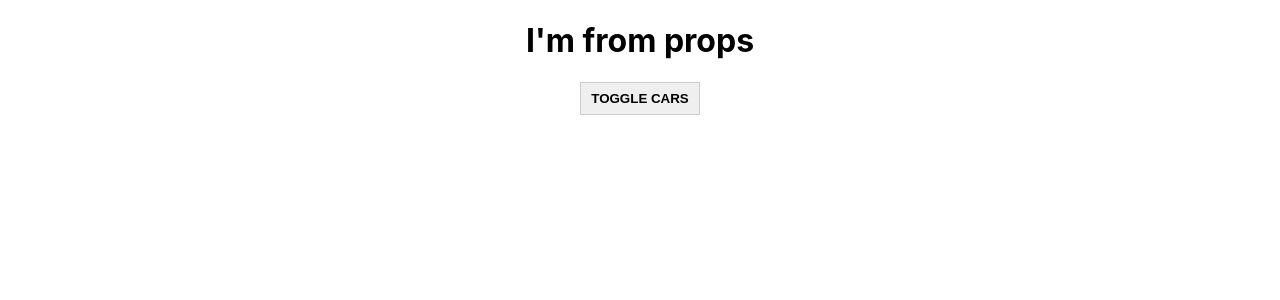
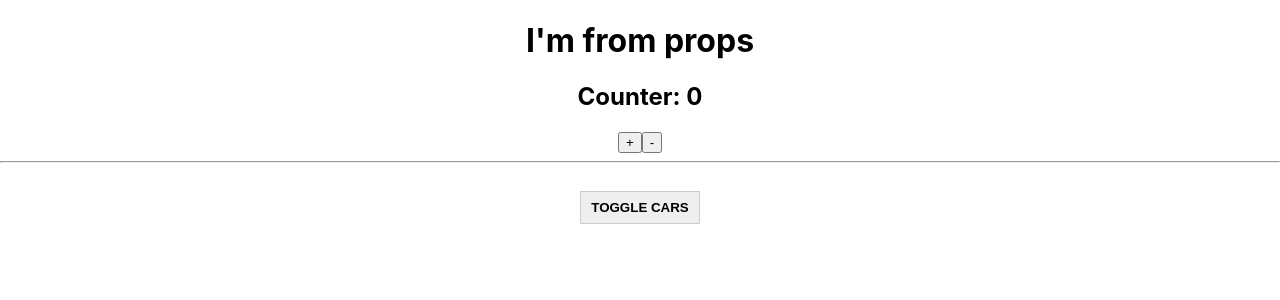
Before and after one commit to Cayman2312/React-project, a React (Create React App) app: page / in a window 1280 px wide. Shown: the top 300 px of the page. Built offline with nearby package versions, Linux system fonts and the light colour scheme; the HTML template or start-up script is replaced by a standard one.

Commit message:
вывод в рендере нескольких компонентов без корневого div с использованием массива

```diff
--- a/src/App.js
+++ b/src/App.js
@@ -2,6 +2,7 @@
 import './App.scss';
 import Car from './Car/Car';
 import ErrorBoundary from './ErrorBoundary/ErrorBoundary';
+import Counter from './Counter/Counter';
 
 class App extends Component {
   constructor(props) {
@@ -10,8 +11,8 @@
     this.state = {
       cars: [
         { name: 'Ford', year: 2018 },
-        { name: 'Audi', year: 2016 },
-        { name: 'Mazda', year: 2010 },
+        // { name: 'Audi', year: 2016 },
+        // { name: 'Mazda', year: 2010 },
       ],
       pageTitle: 'React components',
       showCars: false,
@@ -75,9 +76,18 @@
     return (
       <div style={divStyle}>
         {/* <h1>{this.state.pageTitle}</h1> */}
+
         <h1>{this.props.title}</h1>
 
-        <button onClick={this.toggleCarsHandler} className={'AppButton'}>
+        <Counter />
+
+        <hr />
+
+        <button
+          style={{ marginTop: '20px' }}
+          onClick={this.toggleCarsHandler}
+          className={'AppButton'}
+        >
           Toggle cars
         </button>
 
--- a/src/Car/Car.js
+++ b/src/Car/Car.js
@@ -27,10 +27,6 @@
 
   render() {
     console.log('Car render');
-
-    if (Math.random() > 0.7) {
-      throw new Error('Car render Error');
-    }
 
     const inputClasses = ['input'];
 
--- /dev/null
+++ b/src/Counter/Counter.js
@@ -0,0 +1,40 @@
+import React from 'react';
+
+export default class Counter extends React.Component {
+  state = {
+    counter: 0,
+  };
+
+  addCounter = () => {
+    this.setState({
+      counter: this.state.counter + 1,
+    });
+  };
+
+  render() {
+    // return (
+    //   <div>
+    //     <h2>Counter: {this.state.counter}</h2>
+    //     <button onClick={this.addCounter}>+</button>
+    //     <button
+    //       onClick={() => this.setState({ counter: this.state.counter - 1 })}
+    //     >
+    //       -
+    //     </button>
+    //   </div>
+    // );
+
+    return [
+      <h2 key="1">Counter: {this.state.counter}</h2>,
+      <button key="2" onClick={this.addCounter}>
+        +
+      </button>,
+      <button
+        key="3"
+        onClick={() => this.setState({ counter: this.state.counter - 1 })}
+      >
+        -
+      </button>,
+    ];
+  }
+}
```
